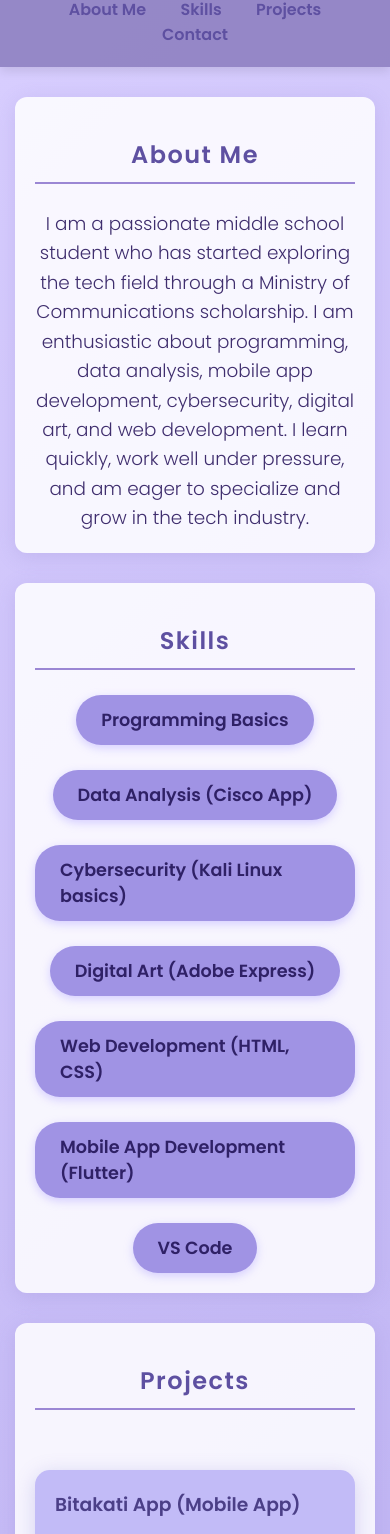
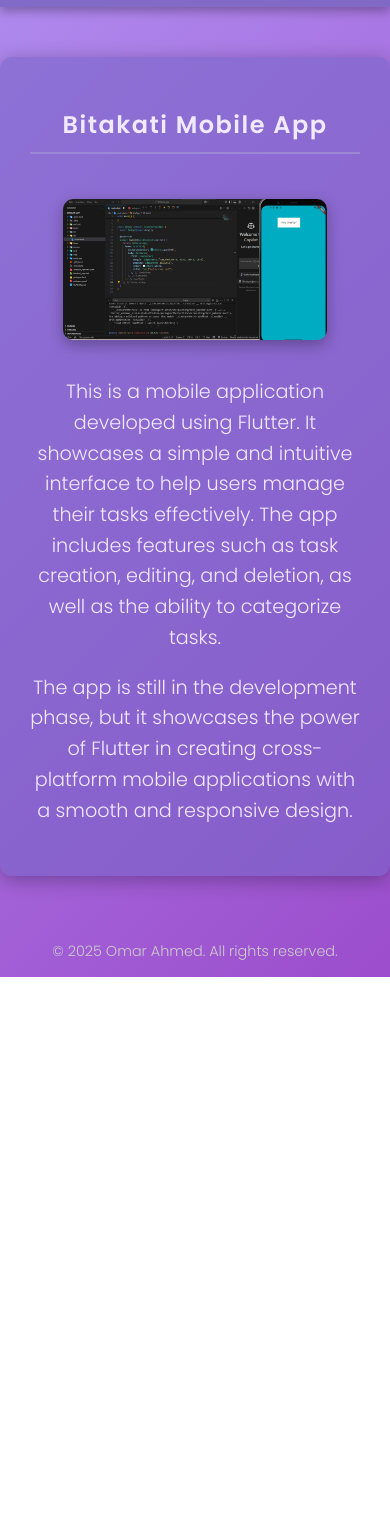
Before and after one commit to Omar-270/my-portfolio, a plain HTML site: page index.html in a window 390 px wide. Shown: the part 93-1627 px from the top of the page. After the commit the page ends 1070 px from the top, so only its background shows below. Drawn offline with Linux system fonts and the light colour scheme.

Commit message:
Add files via upload

```diff
--- a/index.html
+++ b/index.html
@@ -3,21 +3,21 @@
 <head>
   <meta charset="UTF-8" />
   <meta name="viewport" content="width=device-width, initial-scale=1" />
-  <title>Omar Ahmed - Portfolio</title>
+  <title>Bitakati App - Portfolio</title>
   <link href="https://fonts.googleapis.com/css2?family=Poppins:wght@300;600&display=swap" rel="stylesheet" />
   <style>
     body {
       margin: 0;
       font-family: 'Poppins', sans-serif;
-      background: linear-gradient(135deg, #d9cfff, #a093e4);
-      color: #3f2e6e;
+      background: linear-gradient(135deg, #b08df0, #9c4dcc); /* لون أفتح للأرجواني */
+      color: #f0e9ff;
       scroll-behavior: smooth;
     }
     header {
-      background-color: rgba(138, 124, 190, 0.85);
+      background-color: rgba(123, 103, 193, 0.85);
       padding: 20px;
       text-align: center;
-      box-shadow: 0 4px 10px rgba(0,0,0,0.1);
+      box-shadow: 0 4px 10px rgba(0,0,0,0.3);
       position: sticky;
       top: 0;
       z-index: 100;
@@ -27,33 +27,18 @@
       font-weight: 600;
       font-size: 2.5rem;
       letter-spacing: 2px;
-      color: #4b3f87;
-    }
-    nav {
-      margin-top: 10px;
-    }
-    nav a {
-      color: #5e50a1;
-      margin: 0 15px;
-      text-decoration: none;
-      font-weight: 600;
-      transition: color 0.3s ease;
-    }
-    nav a:hover {
-      color: #7e6ccf;
-      text-shadow: 0 0 6px #9b87d4;
     }
     section {
       max-width: 900px;
       margin: 50px auto;
-      background: rgba(255, 255, 255, 0.85);
+      background: rgba(121, 100, 198, 0.6); /* الخلفية بألوان أفتح */
       padding: 30px;
       border-radius: 12px;
-      box-shadow: 0 4px 20px rgba(131, 113, 196, 0.2);
+      box-shadow: 0 4px 20px rgba(0,0,0,0.3);
       opacity: 0;
       transform: translateY(30px);
       animation: fadeInUp 0.8s forwards;
-      color: #3f2e6e;
+      color: #f0e9ff;
     }
     section:nth-child(2) {
       animation-delay: 0.1s;
@@ -77,187 +62,59 @@
       letter-spacing: 1.5px;
       border-bottom: 2px solid #9b87d4;
       padding-bottom: 10px;
-      color: #5e50a1;
     }
-    .about p {
-      font-size: 1.15rem;
+    .app-image {
+      text-align: center;
+    }
+    .app-image img {
+      max-width: 80%;
+      border-radius: 10px;
+      box-shadow: 0 5px 15px rgba(0,0,0,0.3);
+      margin-top: 20px;
+    }
+    .description {
+      font-size: 1.2rem;
       line-height: 1.6;
       text-align: center;
-      max-width: 700px;
+      max-width: 800px;
       margin: 0 auto;
-    }
-    .skills-list {
-      display: flex;
-      flex-wrap: wrap;
-      justify-content: center;
-      gap: 25px;
-      font-size: 1.1rem;
-    }
-    .skill {
-      background: #a093e4;
-      padding: 12px 25px;
-      border-radius: 25px;
-      box-shadow: 0 3px 10px rgba(160, 146, 255, 0.4);
-      transition: background 0.3s ease;
-      cursor: default;
-      color: #2f2166;
-      font-weight: 600;
-    }
-    .skill:hover {
-      background: #b7afff;
-      box-shadow: 0 5px 15px #c1bbff;
-    }
-    .projects {
-      display: flex;
-      flex-direction: column;
-      gap: 35px;
-    }
-    .project {
-      background: #c2bbf7;
-      padding: 20px;
-      border-radius: 15px;
-      box-shadow: 0 4px 20px rgba(130, 120, 210, 0.3);
-      transition: transform 0.3s ease, box-shadow 0.3s ease;
-      color: #4b3f87;
-    }
-    .project:hover {
-      transform: translateY(-8px);
-      box-shadow: 0 8px 25px rgba(130, 120, 210, 0.6);
-    }
-    .project h3 {
-      margin-top: 0;
-      font-weight: 600;
-      color: #4b3f87;
-    }
-    .project p {
-      line-height: 1.5;
-      margin-bottom: 10px;
-    }
-    .project img {
-      max-width: 100%;
-      border-radius: 10px;
-      box-shadow: 0 3px 15px rgba(0,0,0,0.15);
-      margin-top: 10px;
-      display: block;
-    }
-    .contact {
-      text-align: center;
-      font-size: 1.2rem;
-      color: #4b3f87;
-    }
-    .contact a {
-      color: #5e50a1;
-      text-decoration: none;
-      margin: 0 10px;
-      font-weight: 600;
-      transition: color 0.3s ease;
-    }
-    .contact a:hover {
-      color: #7e6ccf;
-      text-shadow: 0 0 10px #b3a9ff;
+      margin-top: 30px;
     }
     footer {
       text-align: center;
       padding: 15px 10px;
       font-size: 0.9rem;
-      color: #6b5fa3;
+      color: #ccc;
       margin-top: 40px;
-    }
-    /* Responsive */
-    @media (max-width: 600px) {
-      .skills-list {
-        flex-direction: column;
-        align-items: center;
-      }
-      section {
-        margin: 30px 15px;
-        padding: 20px;
-      }
     }
   </style>
 </head>
 <body>
   <header>
-    <h1>Omar Ahmed</h1>
-    <nav>
-      <a href="#about">About Me</a>
-      <a href="#skills">Skills</a>
-      <a href="#projects">Projects</a>
-      <a href="#contact">Contact</a>
-    </nav>
+    <h1>Bitakati App</h1>
   </header>
 
-  <section id="about" class="about">
-    <h2>About Me</h2>
-    <p>
-      I am a passionate middle school student who has started exploring the tech field through a Ministry of Communications scholarship. I am enthusiastic about programming, data analysis, mobile app development, cybersecurity, digital art, and web development. I learn quickly, work well under pressure, and am eager to specialize and grow in the tech industry.
-    </p>
-  </section>
+  <section>
+    <h2>Bitakati Mobile App</h2>
 
-  <section id="skills" class="skills">
-    <h2>Skills</h2>
-    <div class="skills-list">
-      <div class="skill">Programming Basics</div>
-      <div class="skill">Data Analysis (Cisco App)</div>
-      <div class="skill">Cybersecurity (Kali Linux basics)</div>
-      <div class="skill">Digital Art (Adobe Express)</div>
-      <div class="skill">Web Development (HTML, CSS)</div>
-      <div class="skill">Mobile App Development (Flutter)</div>
-      <div class="skill">VS Code</div>
-    </div>
-  </section>
-
-  <section id="projects" class="projects">
-    <h2>Projects</h2>
-
-    <div class="project">
-      <h3>Bitakati App (Mobile App)</h3>
-      <p>A mobile app project started using Flutter. Currently in development phase with basic UI and functionalities.</p>
+    <!-- Image of the app -->
+    <div class="app-image">
       <img src="image/ggggggggggggggggggggggggggggggggggggggggggggggggg.png" alt="Bitakati App Screenshot" />
     </div>
 
-    <div class="project">
-      <h3>Jnnaty Web Page</h3>
-      <p>A beginner-level web page created using HTML and CSS. It presents ice cream flavors and customer reviews.</p>
-      <img src="image/screenshot of the webpage.png" alt="Jnnaty Web Page Screenshot" />
+    <!-- Description of the app -->
+    <div class="description">
+      <p>
+        This is a mobile application developed using Flutter. It showcases a simple and intuitive interface to help users manage their tasks effectively. The app includes features such as task creation, editing, and deletion, as well as the ability to categorize tasks.
+      </p>
+      <p>
+        The app is still in the development phase, but it showcases the power of Flutter in creating cross-platform mobile applications with a smooth and responsive design.
+      </p>
     </div>
-
-    <div class="project">
-      <h3>Ice Cream Data Analysis</h3>
-      <p>Data analysis done using Cisco platform to find patterns in ice cream sales and customer preferences.</p>
-      <img src="image/jjjjjjjjjjjjj.png.png" alt="Ice Cream Data Analysis Screenshot" />
-    </div>
-
-  </section>
-
-  <section id="contact" class="contact">
-    <h2>Contact</h2>
-    <p>Email: <a href="mailto:omarahmed2011728@gmail.com">omarahmed2011728@gmail.com</a></p>
-    <p>LinkedIn: <a href="https://www.linkedin.com/in/omar-ahmed-36085033b/" target="_blank" rel="noopener">omar-ahmed-36085033b</a></p>
   </section>
 
   <footer>
     &copy; 2025 Omar Ahmed. All rights reserved.
   </footer>
-
-  <script>
-    // Animate sections on scroll
-    const sections = document.querySelectorAll('section');
-    const options = {
-      threshold: 0.15
-    };
-    const observer = new IntersectionObserver((entries, observer) => {
-      entries.forEach(entry => {
-        if(entry.isIntersecting){
-          entry.target.style.opacity = 1;
-          entry.target.style.transform = 'translateY(0)';
-          observer.unobserve(entry.target);
-        }
-      });
-    }, options);
-    sections.forEach(section => {
-      observer.observe(section);
-    });
-  </script>
 </body>
 </html>
```
